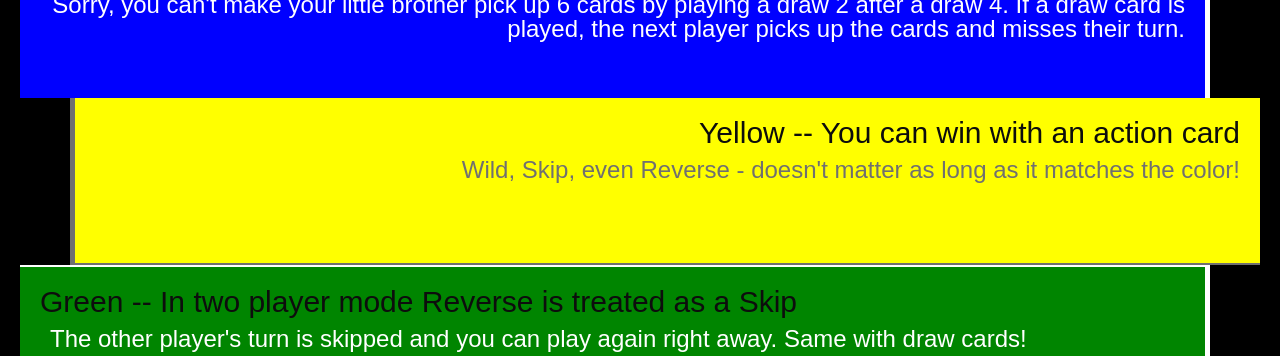
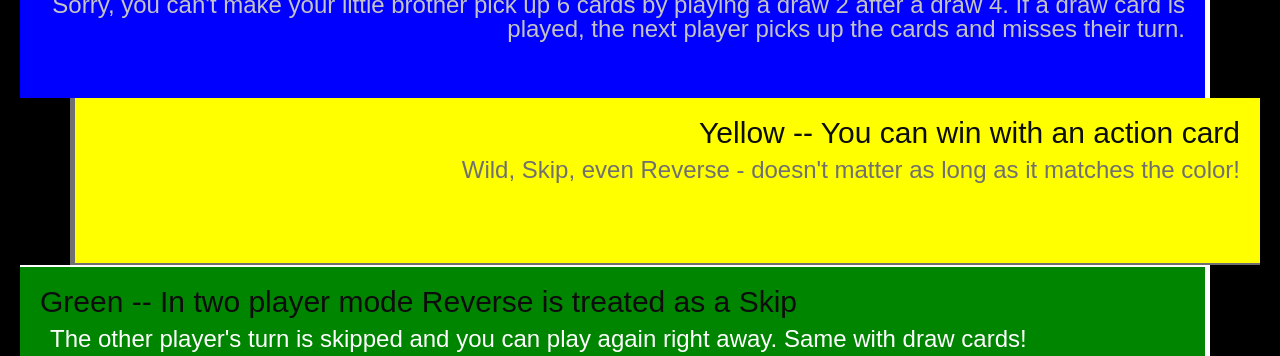
Before and after one commit to aklucens/hw2-2024, a plain HTML site: page index.html in a window 1280 px wide. Shown: the part 744-1100 px from the top of the page. Drawn offline with Linux system fonts and the light colour scheme.

Commit message:
Add files via upload

```diff
--- a/css/style.css
+++ b/css/style.css
@@ -61,7 +61,7 @@ div {
     border-left: 0px;
 }
 
-.blue h2 {
+.blue h2,.blue p {
     color:#C4C4C4;
 }
 
```
